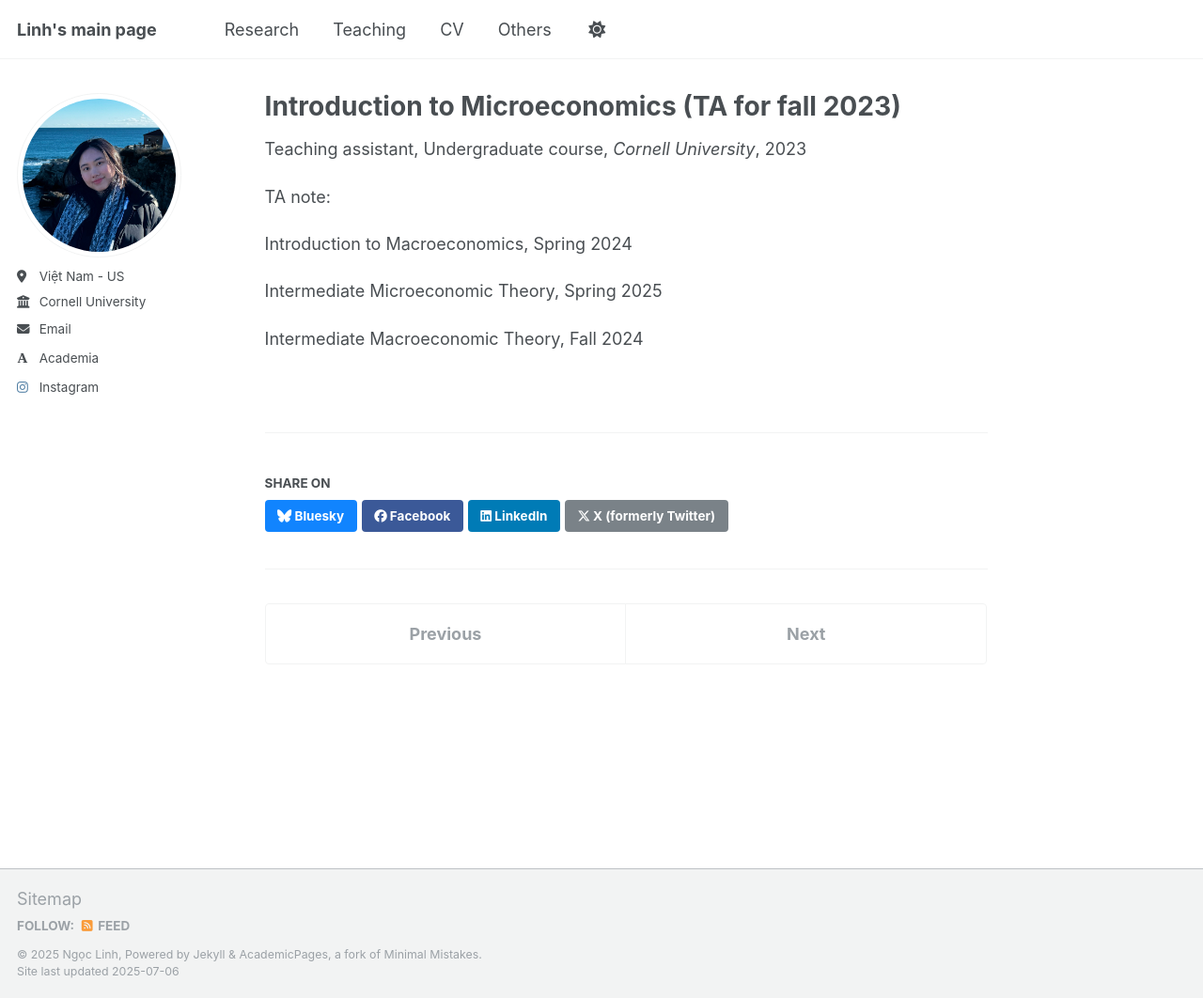
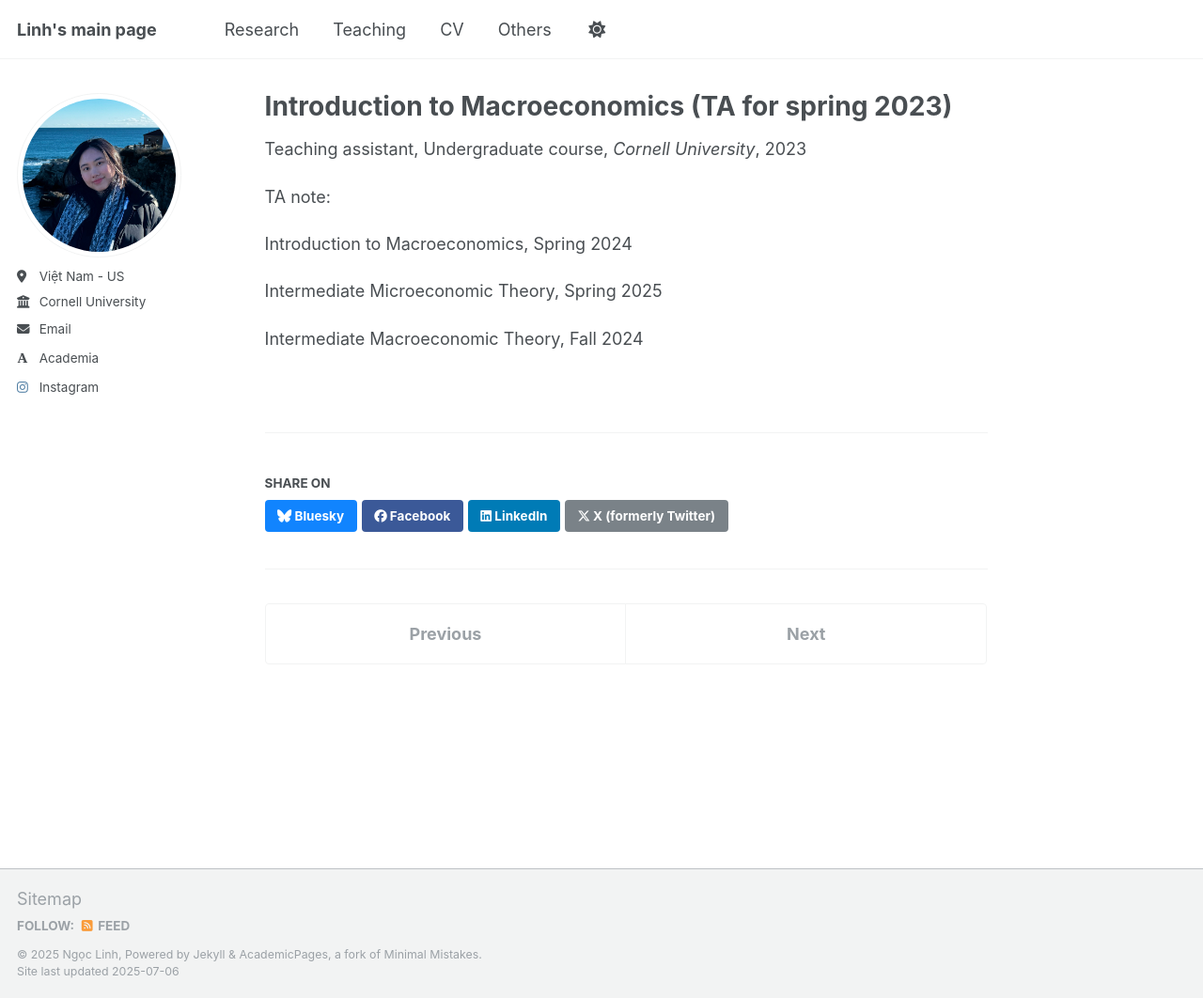
Before and after one commit to npl-nguyen/nguyen-ngoc-phuong-linh, a Jekyll site: the page built from _teaching/intro-macro-spring2024.md, in a window 1280 px wide and 1062 px high. Shown: the whole window at 94% size. Built offline with Jekyll 4.4.1, drawn with Linux system fonts in a browser that asks for light colours; some web fonts are replaced; a script that is not in the unit is left out.

Commit message:
Update intro-macro-spring2024.md

```diff
--- a/_teaching/intro-macro-spring2024.md
+++ b/_teaching/intro-macro-spring2024.md
@@ -1,8 +1,8 @@
 ---
-title: "Introduction to Microeconomics (TA for fall 2023)"
+title: "Introduction to Macroeconomics (TA for spring 2023)"
 collection: teaching
 type: "Teaching assistant, Undergraduate course"
-permalink: /teaching/2014-spring-teaching-1
+permalink: /teaching/intro-macro-spring2024
 venue: "Cornell University"
 date: 2023-1-1
 location: "Ithaca, New York, US"
```
